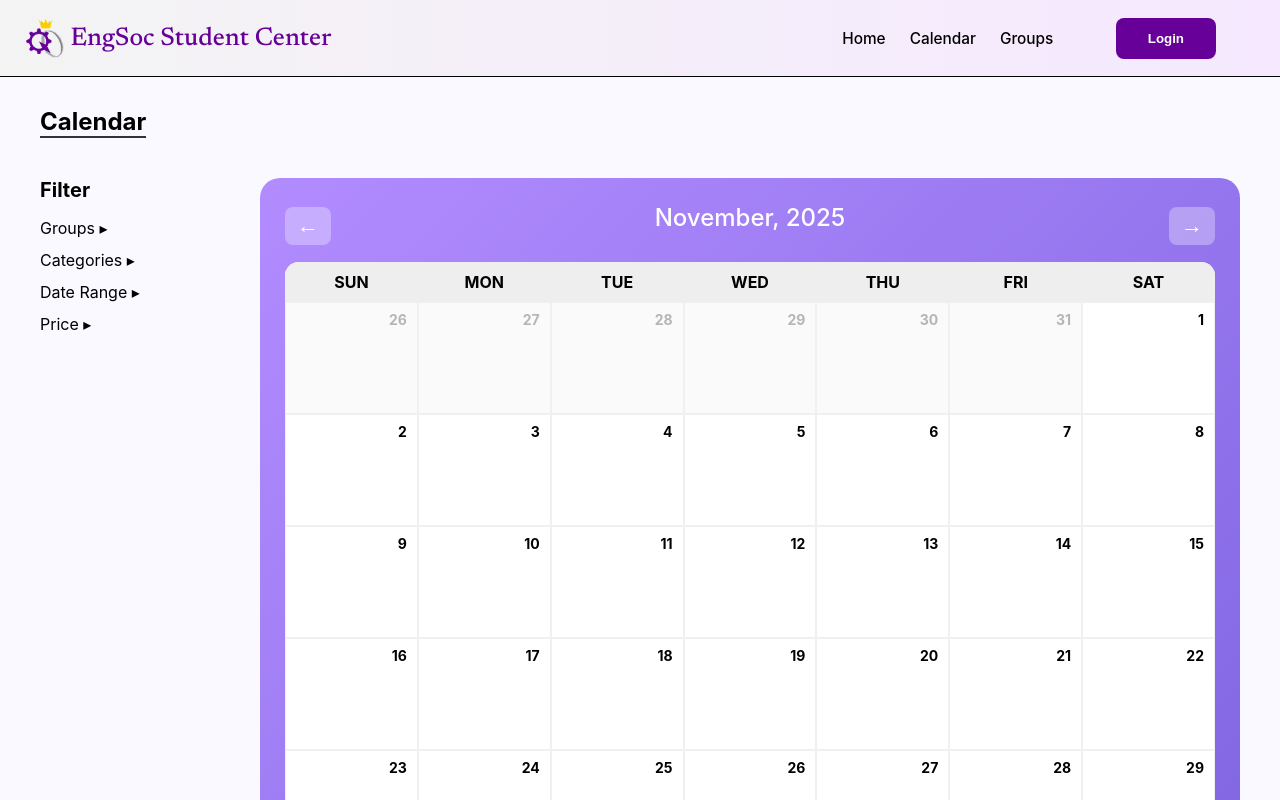
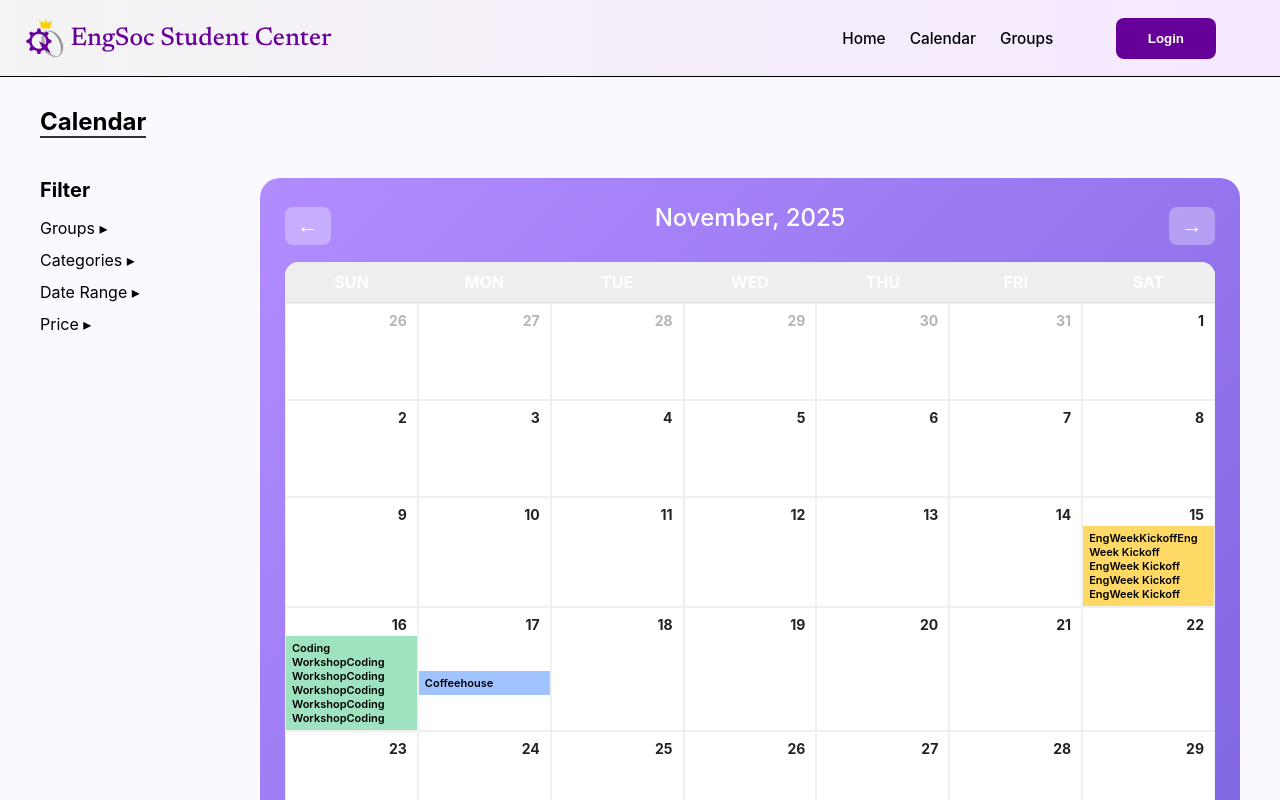
Before and after one commit to jack-fergusson/EngSoc-User-Center, a React (Vite) app in the folder frontend/: page /calendar in a window 1280 px wide. Shown: the top 800 px of the page. Built offline with nearby package versions, Linux system fonts and the light colour scheme; no server answers.

Commit message:
added events to calender with dummy events included

```diff
--- a/frontend/src/pages/Calendar/Calendar.jsx
+++ b/frontend/src/pages/Calendar/Calendar.jsx
@@ -2,58 +2,118 @@ import React, { useState } from "react";
 import styles from "./Calendar.module.css";
 
 const Calendar = () => {
+  // === SAMPLE EVENTS ===
+  const sampleEvents = [
+    {
+      id: 1,
+      title: "EngWeekKickoffEngWeek Kickoff EngWeek Kickoff EngWeek Kickoff EngWeek Kickoff",
+      date: "2025-11-15",
+      category: "Event",
+      group: "EngSoc",
+    },
+    {
+      id: 2,
+      title: "Coding WorkshopCoding WorkshopCoding WorkshopCoding WorkshopCoding WorkshopCoding ",
+      date: "2025-11-16",
+      category: "Workshop",
+      group: "CS Club",
+    },
+    {
+      id: 3,
+      title: "Coffeehouse",
+      date: "2025-11-17",
+      category: "Social",
+      group: "AMS",
+    },
+  ];
+
+  // === GROUP EVENTS BY DATE ===
+  const eventsByDate = {};
+  sampleEvents.forEach((event) => {
+    if (!eventsByDate[event.date]) {
+      eventsByDate[event.date] = [];
+    }
+    eventsByDate[event.date].push(event);
+  });
+
+  // === STATE FOR CURRENTLY DISPLAYED MONTH ===
   const [currentDate, setCurrentDate] = useState(new Date());
 
   const year = currentDate.getFullYear();
-  const month = currentDate.getMonth();
+  const month = currentDate.getMonth(); // 0-11
   const monthName = currentDate.toLocaleString("default", { month: "long" });
 
-  // First day of this month (0 = Sun)
+  // First weekday of the month (0 = Sun)
   const firstDayOfMonth = new Date(year, month, 1).getDay();
 
-  // Total days this month
+  // Number of days this month
   const daysInMonth = new Date(year, month + 1, 0).getDate();
 
-  // Total days in previous month
+  // Number of days in previous month
   const prevMonthDays = new Date(year, month, 0).getDate();
 
-  // Build the 42-cell array
   const calendarCells = [];
 
-  // 1. Add previous-month days (greyed)
+  // === 1. PREVIOUS-MONTH DAYS ===
   for (let i = firstDayOfMonth - 1; i >= 0; i--) {
+    const dayNum = prevMonthDays - i;
     calendarCells.push({
-      day: prevMonthDays - i,
+      day: dayNum,
       isCurrentMonth: false,
+      fullDate: `${year}-${String(month).padStart(2, "0")}-${String(dayNum).padStart(2, "0")}`,
     });
   }
 
-  // 2. Add current month days
+  // === 2. CURRENT MONTH DAYS ===
   for (let d = 1; d <= daysInMonth; d++) {
     calendarCells.push({
       day: d,
       isCurrentMonth: true,
+      fullDate: `${year}-${String(month + 1).padStart(2, "0")}-${String(d).padStart(2, "0")}`,
     });
   }
 
-  // 3. Add next-month filler days until we reach 42 cells
-  let nextMonthDay = 1;
+  // === 3. NEXT MONTH DAYS (until 42 cells total) ===
+  let nextDay = 1;
   while (calendarCells.length < 42) {
     calendarCells.push({
-      day: nextMonthDay++,
+      day: nextDay,
       isCurrentMonth: false,
+      fullDate: `${year}-${String(month + 2).padStart(2, "0")}-${String(nextDay).padStart(2, "0")}`,
     });
+    nextDay++;
   }
 
-  // Month navigation
-  const handlePrevMonth = () => setCurrentDate(new Date(year, month - 1, 1));
-  const handleNextMonth = () => setCurrentDate(new Date(year, month + 1, 1));
+  // === MONTH SWITCHING ===
+  const handlePrevMonth = () => {
+    setCurrentDate(new Date(year, month - 1, 1));
+  };
 
+  const handleNextMonth = () => {
+    setCurrentDate(new Date(year, month + 1, 1));
+  };
+  const getGroupColor = (group) => {
+    switch (group) {
+      case "EngSoc":
+        return "#FFD966"; // yellow
+      case "CS Club":
+        return "#9FE2BF"; // mint green
+      case "AMS":
+        return "#A0C4FF"; // soft blue
+      case "SciFormal":
+        return "#FFB3C1"; // pink
+      case "MathSoc":
+        return "#FFF1A8"; // pale gold
+      default:
+        return "#E0E0E0"; // neutral grey
+    }
+  };
   return (
     <div className={styles.page}>
       <h2 className={styles.pageTitle}>Calendar</h2>
 
       <div className={styles.layout}>
+        {/* SIDEBAR */}
         <aside className={styles.sidebar}>
           <h3>Filter</h3>
           <ul>
@@ -64,33 +124,57 @@ const Calendar = () => {
           </ul>
         </aside>
 
+        {/* CALENDAR */}
         <div className={styles.calendarContainer}>
+
+          {/* Month navigation bar */}
           <div className={styles.monthHeaderRow}>
-            <button className={styles.arrowBtn} onClick={handlePrevMonth}>←</button>
+            <button className={styles.arrowBtn} onClick={handlePrevMonth}>
+              ←
+            </button>
 
             <div className={styles.monthHeader}>
               {monthName}, {year}
             </div>
 
-            <button className={styles.arrowBtn} onClick={handleNextMonth}>→</button>
+            <button className={styles.arrowBtn} onClick={handleNextMonth}>
+              →
+            </button>
           </div>
 
+          {/* GRID */}
           <div className={styles.grid}>
-            {/* Weekday headers */}
+            {/* Weekday labels */}
             {["SUN", "MON", "TUE", "WED", "THU", "FRI", "SAT"].map((d) => (
-              <div key={d} className={styles.weekday}>{d}</div>
+              <div key={d} className={styles.weekday}>
+                {d}
+              </div>
             ))}
 
-            {/* 42 grid cells */}
+            {/* 42 days */}
             {calendarCells.map((cell, i) => (
               <div
-                key={i}
-                className={`${styles.day} ${
-                  cell.isCurrentMonth ? "" : styles.greyDay
-                }`}
-              >
-                <span className={styles.dayNumber}>{cell.day}</span>
+              key={i}
+              className={`${styles.day} ${!cell.isCurrentMonth && styles.greyDay}`}
+            >
+              <span className={styles.dayNumber}>{cell.day}</span>
+
+              <div className={styles.eventsContainer}>
+                {eventsByDate[cell.fullDate]?.map((event) => (
+                  <div
+                    key={event.id}
+                    className={styles.eventTag}
+                    style={{
+                      backgroundColor: getGroupColor(event.group),
+                      color: "black"
+                    }}
+                  >
+                    {event.title}
+                  </div>
+                ))}
               </div>
+            </div>
+
             ))}
           </div>
         </div>
--- a/frontend/src/pages/Calendar/Calendar.module.css
+++ b/frontend/src/pages/Calendar/Calendar.module.css
@@ -8,7 +8,6 @@
 }
 
 .pageTitle {
-    /* margin: 30px 40px; */
   padding-top: 30px;
   margin: 0 30px 40px 40px;
   height: fit-content;
@@ -26,6 +25,7 @@
   /* SIDEBAR */
 .sidebar {
   width: 180px;
+  flex-shrink: 0;
 }
 
 .sidebar h3 {
@@ -56,33 +56,6 @@
   margin-bottom: 16px;
 }
 
-  /* GRID */
-  .grid {
-    display: grid;
-    grid-template-columns: repeat(7, 1fr);
-    background: white;
-    border-radius: 14px;
-    overflow: hidden;
-  }
-
-  /* WEEKDAYS */
-  .weekday {
-    background: #eee;
-    color: #000;
-    padding: 10px;
-    text-align: center;
-    font-weight: bold;
-  }
-
-  /* DAYS */
-  .day {
-    position: relative;
-    border: 1px solid #f0f0f0;
-    color: #000;
-    min-height: 90px;
-    padding: 10px;
-  }
-
 .dayNumber {
   position: absolute;
   top: 8px;
@@ -90,6 +63,7 @@
   font-weight: bold;
   font-size: 14px;
 }
+
 .monthHeaderRow {
   display: flex;
   align-items: center;
@@ -116,7 +90,60 @@
   font-size: 24px;
   font-weight: 500;
 }
-  .greyDay {
-    color: #b5b5b5 !important;
-    background: #fafafa;
+
+  /* Calendar grid */
+.grid {
+  display: grid;
+  grid-template-columns: repeat(7, 1fr);
+  background: white;
+  border-radius: 14px;
+  overflow: hidden;
 }
+
+/* Weekdays */
+.weekday {
+  background: #eee;
+  padding: 10px;
+  text-align: center;
+  font-weight: bold;
+  border-bottom: 1px solid #ddd;
+}
+
+/* Days */
+.day {
+  position: relative;
+  border: 1px solid #f0f0f0;
+  min-height: 95px;
+  display: flex;
+  flex-direction: column;
+  justify-content: center;
+  overflow: hidden;
+}
+
+.dayNumber {
+  font-weight: bold;
+  font-size: 14px;
+  color: #222;
+}
+
+.greyDay .dayNumber {
+  color: #b5b5b5;
+}
+
+/* Event styling */
+.eventTag {
+  padding: 5px 6px;
+  font-size: 11px;
+  font-weight: 600;
+  overflow: hidden;
+  text-overflow: ellipsis;
+
+  word-wrap: break-word;
+  overflow-wrap: break-word;
+}
+.eventsContainer {
+  margin-top: 28px;
+  overflow-y: auto;
+  display: flex;
+  flex-direction: column;
+}
```
Lines whose indentation alone changed are shown as unchanged.
